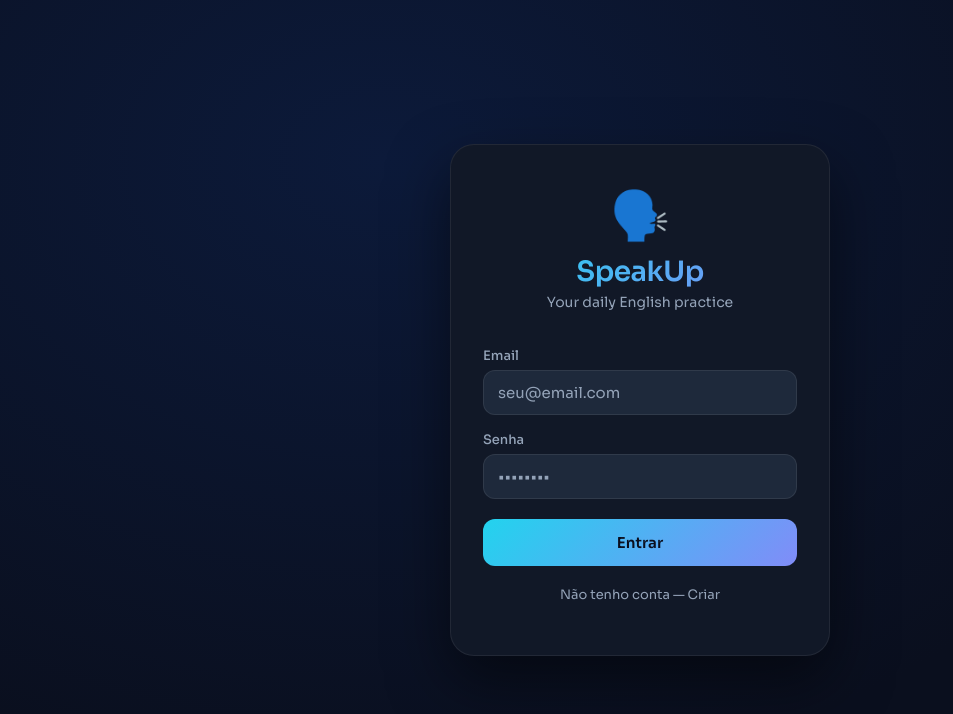
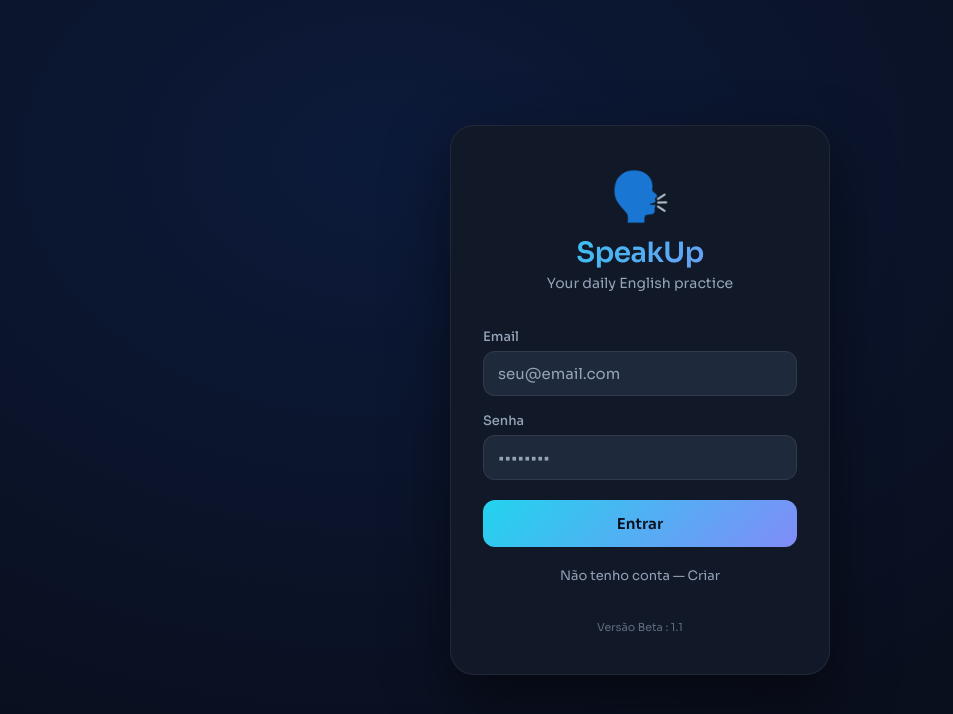
Before and after one commit to leoalvesjf/mvp-english, a React (Vite) app: page /login in a window 1280 px wide. Shown: the top 714 px of the page, without its empty margins (0-953 px from the left). Built offline with nearby package versions, Linux system fonts and the light colour scheme; no server answers.

Commit message:
feat: add app version to login page

```diff
--- a/src/index.css
+++ b/src/index.css
@@ -95,6 +95,13 @@ html, body, #root {
   transition: color 0.2s;
 }
 .btn-toggle:hover { color: var(--accent); }
+
+.btn-toggle:hover { color: var(--accent); }
+
+.version-tag {
+  display: block; text-align: center; margin-top: 24px;
+  font-size: 11px; color: var(--text2); opacity: 0.6;
+}
 
 /* ===== CHAT PAGE ===== */
 .chat-page {
--- a/src/pages/Login.jsx
+++ b/src/pages/Login.jsx
@@ -131,6 +131,8 @@ export default function Login() {
         <button className="btn-toggle" onClick={() => { setIsSignUp(!isSignUp); setError(''); setMessage('') }}>
           {isSignUp ? 'Já tenho conta — Entrar' : 'Não tenho conta — Criar'}
         </button>
+
+        <span className="version-tag">Versão Beta : 1.1</span>
       </div>
     </div>
   )
```
